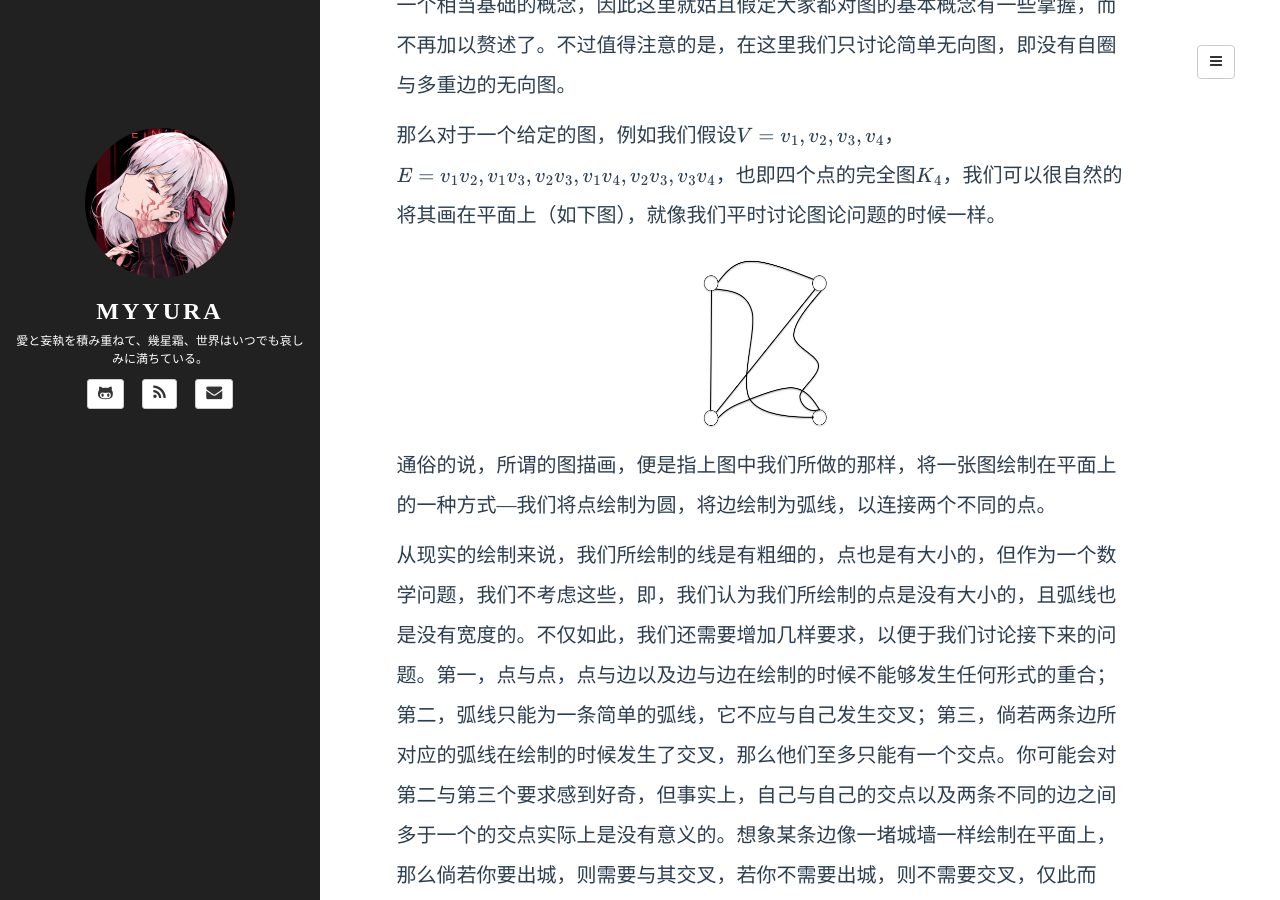
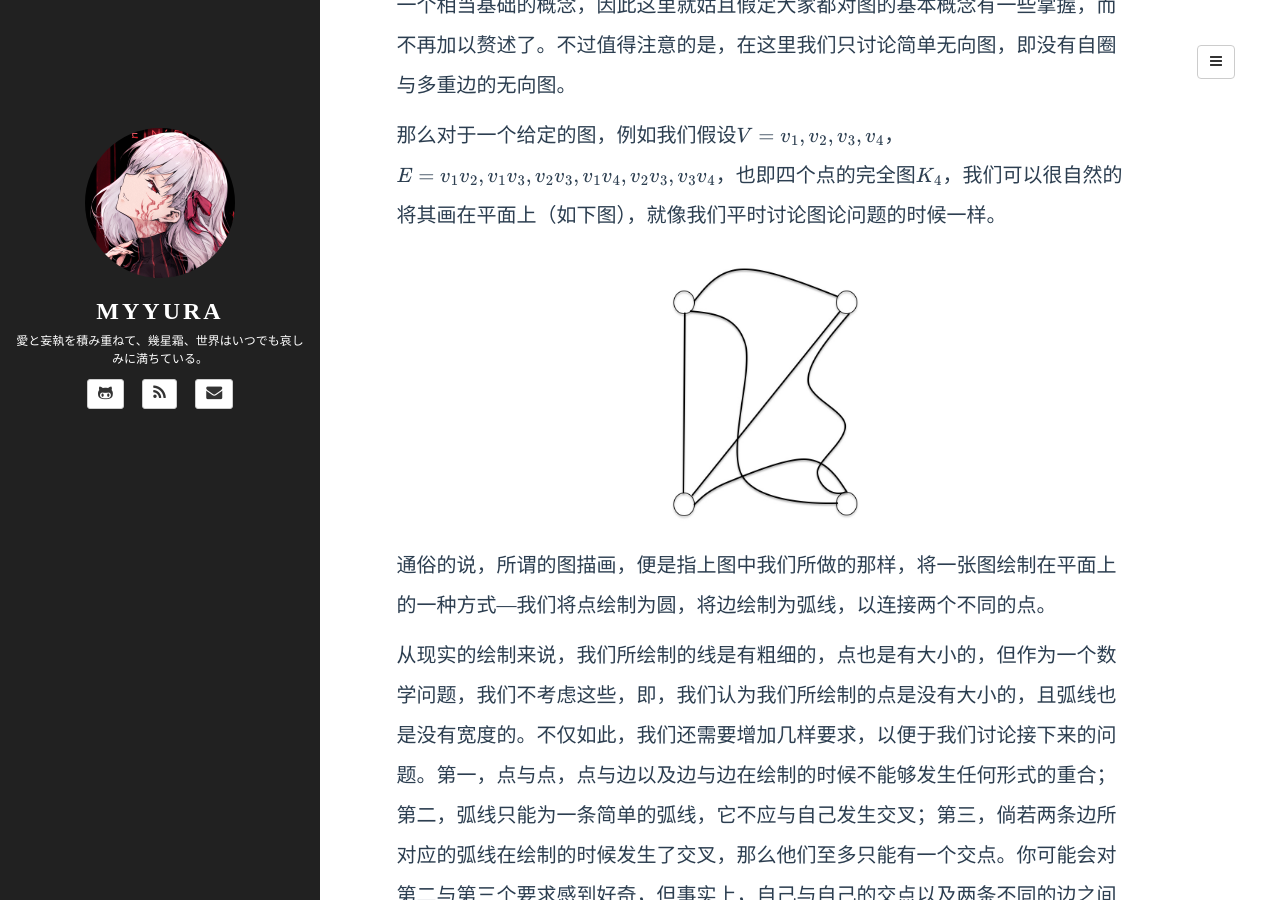
Before and after one commit to Myyura/myyura.github.io, a Jekyll site: the page built from _posts/math_algorithm/2020-4-15-graph_drawing_integer_programming.md, in a window 1280 px wide and 900 px high, scrolled down 678 px. Built offline with Jekyll 4.4.1, drawn with Linux system fonts in a browser that asks for light colours; formulas are drawn with MathJax 3; a script that is not in the unit is left out; comment, search, counter and statistics services are not loaded.

Commit message:
Change picture size

```diff
--- a/_posts/math_algorithm/2020-4-15-graph_drawing_integer_programming.md
+++ b/_posts/math_algorithm/2020-4-15-graph_drawing_integer_programming.md
@@ -17,7 +17,7 @@ tags: [mathematics, graph-drawing, integer-programming]
 那么对于一个给定的图，例如我们假设$V = \{v_1, v_2, v_3, v_4\}$，$E = \{v_1v_2, v_1v_3, v_2v_3, v_1v_4, v_2v_3, v_3v_4\}$，也即四个点的完全图$K_4$，我们可以很自然的将其画在平面上（如下图），就像我们平时讨论图论问题的时候一样。
 
 <figure style="text-align:center;">
-  <img src="{{ site.BASE_PATH }}/assets/images/gd_1_1.png" width="200" height="200" alt="1"/>
+  <img src="{{ site.BASE_PATH }}/assets/images/gd_1_1.png" width="300" height="300" alt="1"/>
 </figure>
 
 通俗的说，所谓的图描画，便是指上图中我们所做的那样，将一张图绘制在平面上的一种方式---我们将点绘制为圆，将边绘制为弧线，以连接两个不同的点。
@@ -27,7 +27,7 @@ tags: [mathematics, graph-drawing, integer-programming]
 而我们想要解决的问题也正与描画中的不同弧线之间的交叉点的个数有关---给定一张图，我们希望知道其绘制在平面上时，至少会有多少个交叉点，并且更进一步，我们希望能够得到这种使得交叉点最小的绘制方法。举例来说，四个点的完全图$K_4$可以绘制为如下形式，使得其不存在交叉点，而五个点的完全图$K_5$则不行。
 
 <figure style="text-align:center;">
-  <img src="{{ site.BASE_PATH }}/assets/images/gd_1_2.png" width="200" height="200" alt="1"/>
+  <img src="{{ site.BASE_PATH }}/assets/images/gd_1_2.png" width="300" height="300" alt="1"/>
 </figure>
 
 对于图$G$来说，我们将$G$绘制在平面上时所能达到的最小交叉的数量记做$\text{cr}(G)$，称作图$G$的交叉数（Crossing Number）。对于任意给定的图$G$，计算其交叉数是一个NP困难问题，这意味着我们无法快速高效的去求得它，那么想要更进一步得到绘制方法，更是难上加难了。
@@ -73,19 +73,19 @@ $$
 令$G = (V, E)$为我们待描画的图，其中$V = \{v_1, v_2, v_3, v_4, v_5\}$，$E = \{v_1v_2, v_1v_3, v_1v_4, v_2v_4, v_2v_5, v_3v_4, v_4v_5\}$。
 
 <figure style="text-align:center;">
-  <img src="{{ site.BASE_PATH }}/assets/images/gd_1_3.png" width="300" height="200" alt="1"/>
+  <img src="{{ site.BASE_PATH }}/assets/images/gd_1_3.png" width="500" height="350" alt="1"/>
 </figure>
 
 首先，对于每一条边$e = v_i v_j \in E$，我们为其构造两个端点$v^e_{i}$与$v^e_{j}$，并将其分别连接在点$v_{i}$与$v_j$之上，如下图中所示（其中虚线表示$E$中的边），例如对于边$v_1 v_3$来说，我们为其构造了两个端点$v^{13}_{1}$与$v^{13}_3$并分别与$v_1$与$v_3$相连接。
 
 <figure style="text-align:center;">
-  <img src="{{ site.BASE_PATH }}/assets/images/gd_1_4.png" width="300" height="200" alt="1"/>
+  <img src="{{ site.BASE_PATH }}/assets/images/gd_1_4.png" width="500" height="350" alt="1"/>
 </figure>
 
 但仅仅是如此是不够的，我们必须要能实质性的去限制，这里我们首先构建一棵连接$G$中所有点的树$T_{V}$。下图给出了一个$T_{V}$的例子，这里我们将上面所构建的与边相关联的顶点也画上去了。注意到尽管我选择的$T_{V}$是图$G$的一棵生成树，但$T_{V}$中边并非一定要出现在$G$中，我们仅仅是希望有一棵连接$G$中所有点的树罢了，其更像是完全图$K_{|V|}$的一棵生成树。
 
 <figure style="text-align:center;">
-  <img src="{{ site.BASE_PATH }}/assets/images/gd_1_5.png" width="300" height="200" alt="1"/>
+  <img src="{{ site.BASE_PATH }}/assets/images/gd_1_5.png" width="500" height="350" alt="1"/>
 </figure>
 
 一旦树$T_{V}$被决定之后，我们首先将这棵树绘制在平面上---我们对于绘制这棵树并没有多大的限制，满足我们在第一节中提到的三点即可。而后，我们逐一将$G$的边进行绘制---此时便有一个限制了，我们不允许一条边$e \in E$在被绘制之时，与任意一条已经绘制的，$T_{V}$中的边发生交叉。
@@ -97,7 +97,7 @@ $$
 当然，很自然的，我们要求任意的边在进行绘制的时候，总是从我们为其构造的某个端点出发，一笔绘制到另一个为其构造的端点。此时有趣的事情就来了，如下图所示，端点的相对位置会直接决定两条边是否存在交叉。
 
 <figure style="text-align:center;">
-  <img src="{{ site.BASE_PATH }}/assets/images/gd_1_6.png" width="300" height="200" alt="1"/>
+  <img src="{{ site.BASE_PATH }}/assets/images/gd_1_6.png" width="500" height="350" alt="1"/>
 </figure>
 
 倘若我们以$T_{V}$中，到达$v_3$的边$v_1v_3$作为基准点，以逆时针方向来看，上左图中$v^{34}_3$在$v^{13}_3$之后，而上右图中在之前，其他点的相对位置不变的情况下，后者会导致交叉。这个观察告诉我们，两条边是否在绘制之后存在交叉，与我们所构建端点的相对位置息息相关。
@@ -108,7 +108,7 @@ $$
 于是紧接着，我们构建上图的，从点$v_1$出发的一个DFS序，也即于某次深度优先搜索之时被访问的顺序，如下图所示，对于任意一点$v$，我们以$DFS(v)$表示其被访问的次序，且对于附着在某点上所构建的端点$u$与$v$，倘若$DFS(u) < DFS(v)$，则我们认为在绘制之时，点$u$应在点$v$之前。
 
 <figure style="text-align:center;">
-  <img src="{{ site.BASE_PATH }}/assets/images/gd_1_7.png" width="300" height="200" alt="1"/>
+  <img src="{{ site.BASE_PATH }}/assets/images/gd_1_7.png" width="500" height="350" alt="1"/>
 </figure>
 
 那么什么时候点$u, v$所关联的边与点$p, q$所关联的边会发生交叉呢？答案也很简单，从图中实际上也能很快的得到结论，假定$DFS(u) < DFS(v)$且$DFS(p) < DFS(p)$，此时交叉的充要条件即为
```
